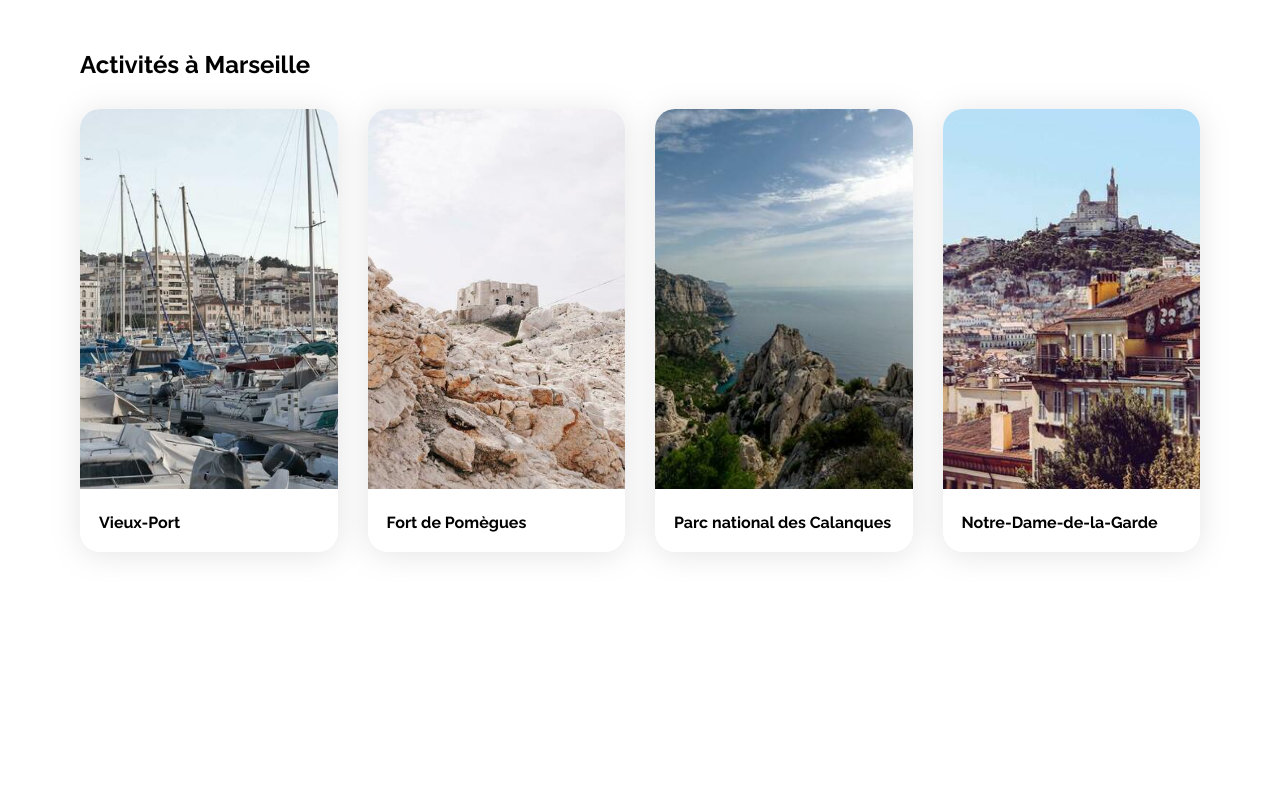
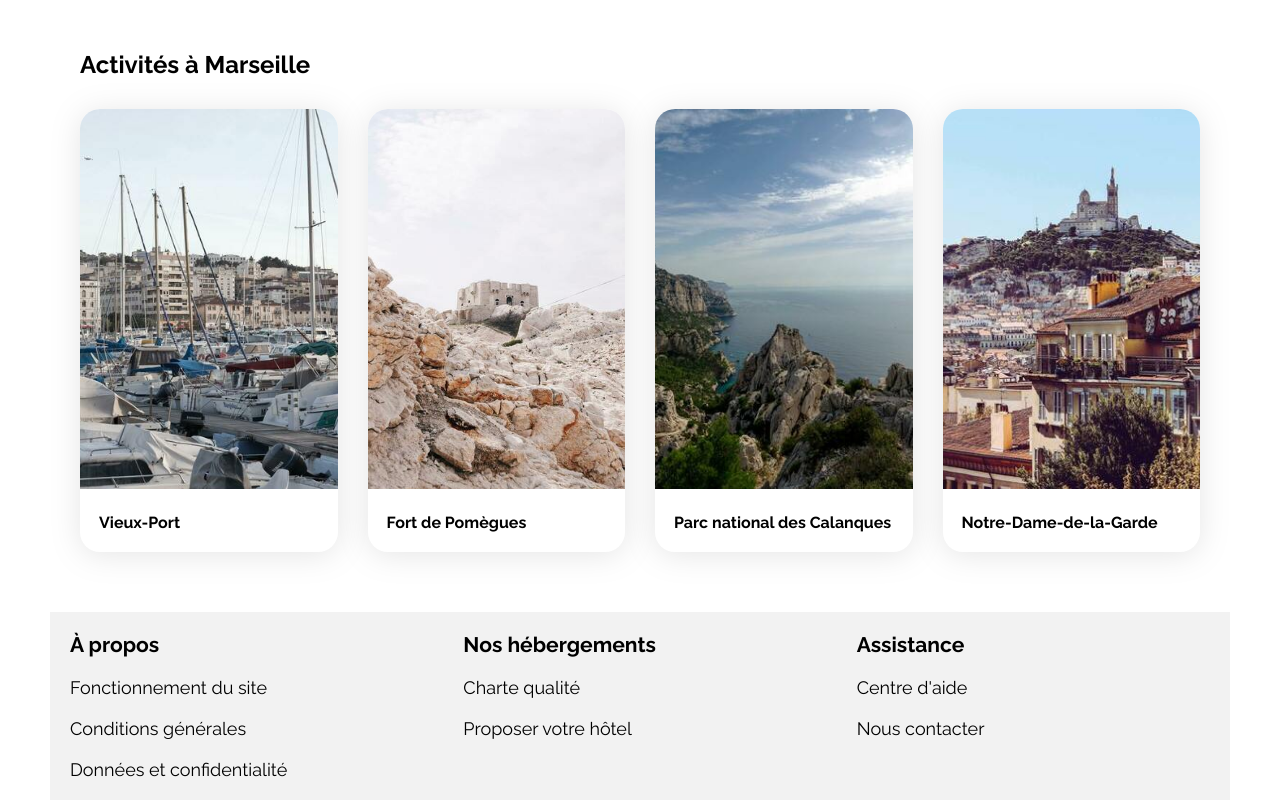
Before and after one commit to Vangelis-26/P2-Booki, a plain HTML site: page index.html in a window 1280 px wide. Shown: the part 1060-1860 px from the top of the page. Before the commit the page ends 1642 px from the top, so only its background shows below. Drawn offline with Linux system fonts and the light colour scheme.

Commit message:
Add Footer

```diff
--- a/css/style.css
+++ b/css/style.css
@@ -329,6 +329,26 @@ i.fa-solid.fa-info {
     object-fit: cover;
 }
 
+/****** Footer ******/
+
+footer {
+    background-color: var(--main-bg-color);
+    display: flex;
+    margin-top: 60px;
+}
+
+li {
+    list-style-type: none;
+    margin-top: 20px;
+}
+
+ul {
+    padding: 20px;
+    width: 33%;
+    font-size: 18px;
+    font-weight: 400;
+}
+
 /* Le code ci-dessous correspond à la version responsive uniquement */
 
 /****** Media queries ***********/
--- a/index.html
+++ b/index.html
@@ -26,7 +26,7 @@
                 </div>
                 <div class="nav-links">
                     <a href="#hebergements">Hébergements</a>
-                    <a href="#">Activités</a>
+                    <a href="#activity">Activités</a>
                 </div>
             </nav>
         </header>
@@ -264,7 +264,7 @@
                 </section>
             </div>
             <!-- Activités -->
-            <div class="activity">
+            <div class="activity" id="activity">
               <div>
                 <h2 class="activity-title">Activités à Marseille</h2>
               </div>
@@ -296,7 +296,24 @@
               </div>
             </div>
         </main>
-        <footer></footer>
+        <footer>
+          <ul>
+            <h3>À propos</h3>
+            <li><a href="#">Fonctionnement du site</a></li>
+            <li><a href="#">Conditions générales</a></li>
+            <li><a href="#">Données et confidentialité</a></li>
+          </ul>
+          <ul>
+            <h3>Nos hébergements</h3>
+            <li><a href="#">Charte qualité</a></li>
+            <li><a href="#">Proposer votre hôtel</a></li>
+          </ul>
+          <ul>
+            <h3>Assistance</h3>
+            <li><a href="#">Centre d'aide</a></li>
+            <li><a href="#">Nous contacter</a></li>
+          </ul>
+        </footer>
     </div>
 </body>
 
```
